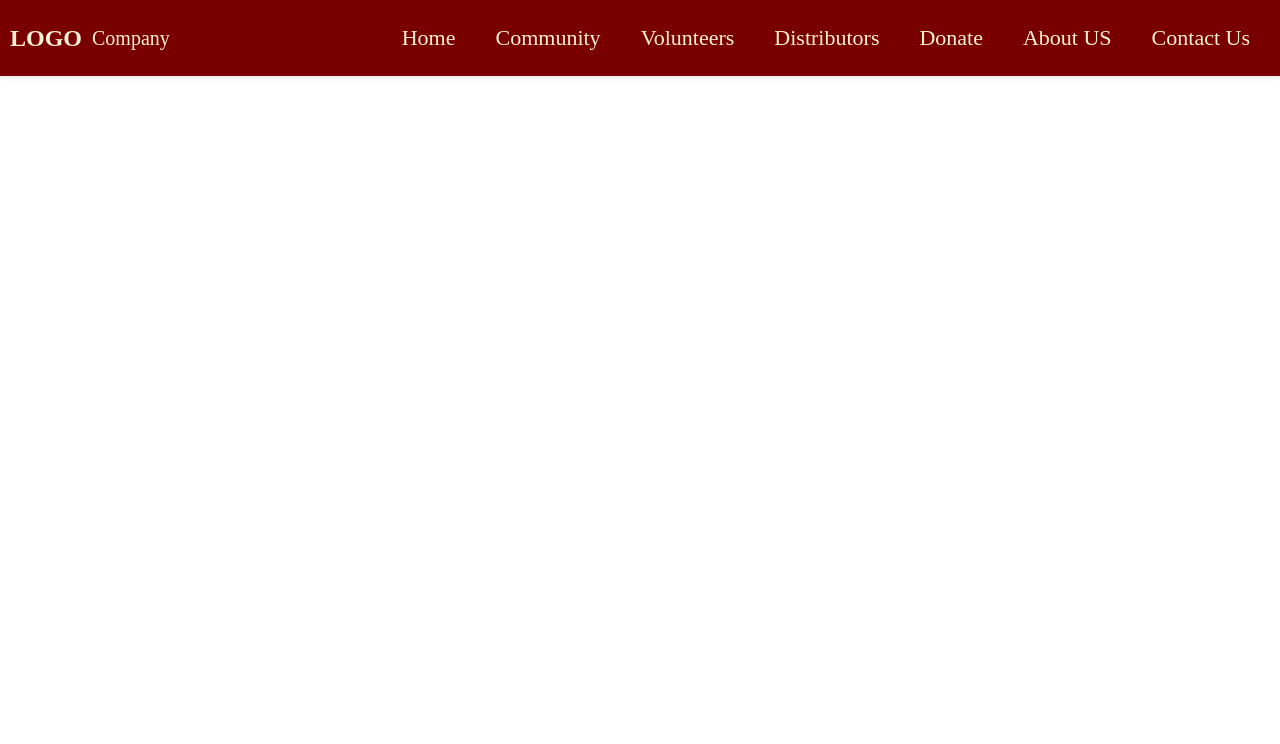
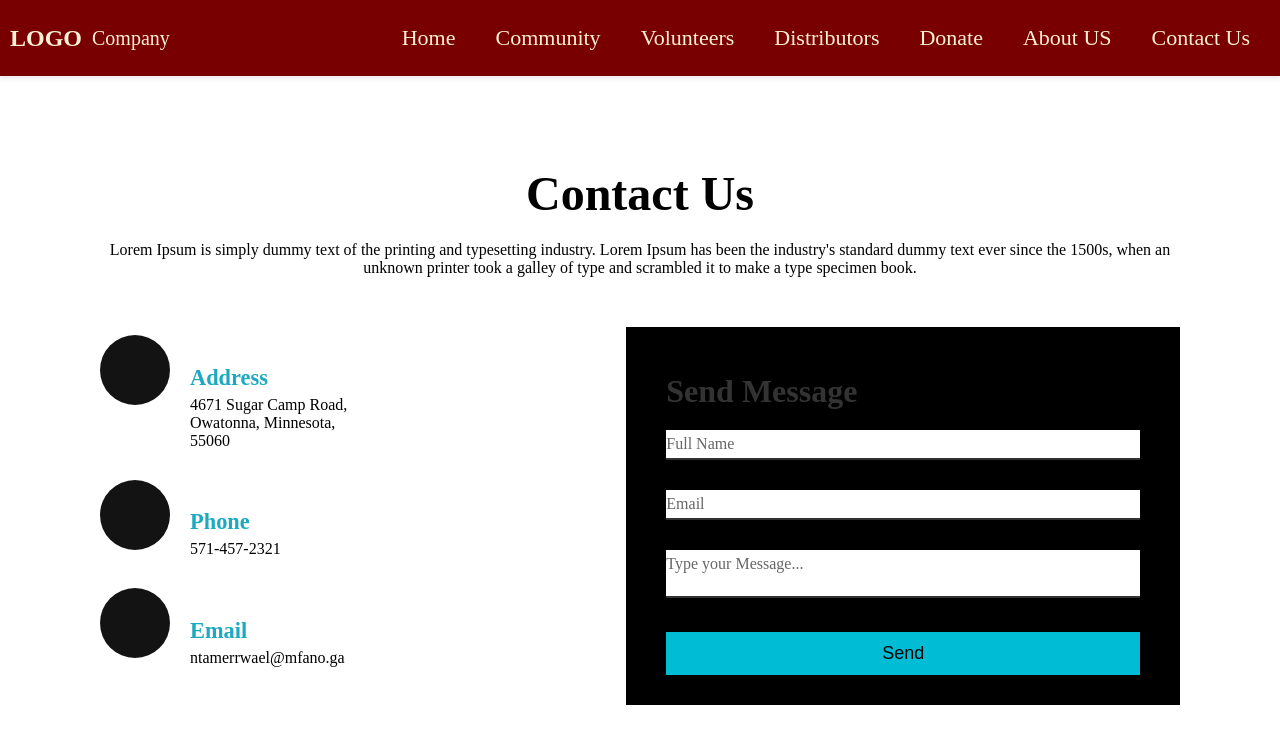
Before and after one commit to shrihari-joshi/Share_Plate, a React (Create React App) app in the folder app/: page /contactus in a window 1280 px wide. Shown: the top 744 px of the page. Built offline with nearby package versions, Linux system fonts and the light colour scheme.

Commit message:
Aur Changes In Contact Us

```diff
--- a/app/src/App.jsx
+++ b/app/src/App.jsx
@@ -1,7 +1,7 @@
 import React from 'react';
 import { BrowserRouter as Router, Routes, Route } from 'react-router-dom';
 import Aboutus from './Components/AboutUs/Aboutus';
-import Contactus from './Components/Contactus';
+import Contactus from './Components/ContactUs/Contactus';
 import Community from './Components/SignUp/community/Community';
 import Distributors from './Components/Distributors';
 import Navbar from './Components/Navbar/Navbar';
--- /dev/null
+++ b/app/src/Components/ContactUs/Contactus.css
@@ -0,0 +1,195 @@
+/* @import url('https://fonts.googleapis.com/css2?family=Poppins:wght@400;600;700&display=swap'); */
+
+/* {
+  padding: 0;
+  margin: 0;
+  box-sizing: border-box;
+  font-family: 'Poppins', sans-serif;
+} */
+
+/* body {
+  min-height: 100vh;
+  width: 100%;
+  display: flex;
+  justify-content: center;
+  align-items: center;
+  background-image: url(https://images.pexels.com/photos/325185/pexels-photo-325185.jpeg?auto=compress&cs=tinysrgb&dpr=2&h=650&w=940);
+  background-size: cover;
+  background-position: center;
+  position: relative;
+}
+
+body::after {
+  content: "";
+  position: absolute;
+  top: 0;
+  left: 0;
+  height: 100%;
+  width: 100%;
+  background-color: rgba(0,0,0,0.8);*
+} */
+
+section {
+  position: relative;
+  z-index: 3;
+  padding-top: 50px;
+  padding-bottom: 50px;
+}
+
+.Acontainer {
+  max-width: 1080px;
+  margin-left: auto;
+  margin-right: auto;
+  padding-left: 20px;
+  padding-right: 20px;
+}
+
+.section-header {
+  margin-bottom: 50px;
+  text-align: center;
+}
+
+.section-header h2 {
+  color: #000000;
+  font-weight: bold;
+  font-size: 3em;
+  margin-bottom: 20px;
+}
+
+.section-header p {
+  color: #000000;
+}
+
+.row  {
+  display: flex;
+  flwx-wrap: wrap;
+  align-items: center;
+  justify-content: space-between;
+}
+
+.contact-info {
+  width: 50%;
+}
+
+.contact-info-item {
+  display: flex;
+  margin-bottom: 30px;
+}
+
+.contact-info-icon {
+  height: 70px;
+  width: 70px;
+  background-color: #131313;
+  text-align: center;
+  border-radius: 50%;
+}
+
+.contact-info-icon i {
+  font-size: 30px;
+  line-height: 70px;
+}
+
+.contact-info-content {
+  margin-left: 20px;
+}
+
+.contact-info-content h4 {
+  color: #1da9c0;
+  font-size: 1.4em;
+  margin-bottom: 5px;
+}
+
+.contact-info-content p {
+  color: #000000;
+  font-size: 1em;
+}
+
+.contact-form {
+  background-color: #000000;
+  padding: 40px;
+  width: 45%;
+  padding-bottom: 20px;
+  padding-top: 20px;
+}
+
+.contact-form h2 {
+  font-weight: bold;
+  font-size: 2em;
+  margin-bottom: 10px;
+  color: #333;
+}
+
+.contact-form .input-box {
+  position: relative;
+  width: 100%;
+  margin-top: 10px;
+}
+
+.contact-form .input-box input,
+.contact-form .input-box textarea{
+  width: 100%;
+  padding: 5px 0;
+  font-size: 16px;
+  margin: 10px 0;
+  border: none;
+  border-bottom: 2px solid #333;
+  outline: none;
+  resize: none;
+}
+
+.contact-form .input-box span {
+  position: absolute;
+  left: 0;
+  padding: 5px 0;
+  font-size: 16px;
+  margin: 10px 0;
+  pointer-events: none;
+  transition: 0.5s;
+  color: #666;
+}
+
+.contact-form .input-box input:focus ~ span,
+.contact-form .input-box textarea:focus ~ span{
+  color: #e91e63;
+  font-size: 12px;
+  transform: translateY(-20px);
+}
+
+.contact-form .input-box input[type="submit"]
+{
+  width: 100%;
+  background: #00bcd4;
+  color: #040404;
+  border: none;
+  cursor: pointer;
+  padding: 10px;
+  font-size: 18px;
+  border: 1px solid #00bcd4;
+  transition: 0.5s;
+}
+
+.contact-form .input-box input[type="submit"]:hover
+{
+  background: #0f0e0e;
+  color: #00bcd4;
+}
+
+@media (max-width: 991px) {
+  section {
+    padding-top: 50px;
+    padding-bottom: 50px;
+  }
+
+  .row {
+    flex-direction: column;
+  }
+
+  .contact-info {
+    margin-bottom: 40px;
+    width: 100%;
+  }
+
+  .contact-form {
+    width: 100%;
+  }
+}
--- /dev/null
+++ b/app/src/Components/ContactUs/Contactus.jsx
@@ -0,0 +1,89 @@
+
+import React, { useState, useEffect } from 'react';
+import axios from 'axios';
+import './Contactus.css'
+const Contactus = () => {
+
+    return (
+        <div>
+            <section>
+
+                <div class="section-header">
+                    <div class="Acontainer">
+                        <h2>Contact Us</h2>
+                        <p>Lorem Ipsum is simply dummy text of the printing and typesetting industry. Lorem Ipsum has been the industry's standard dummy text ever since the 1500s, when an unknown printer took a galley of type and scrambled it to make a type specimen book.</p>
+                    </div>
+                </div>
+
+                <div class="Acontainer">
+                    <div class="row">
+
+                        <div class="contact-info">
+                            <div class="contact-info-item">
+                                <div class="contact-info-icon">
+                                    <i class="fas fa-home"></i>
+                                </div>
+
+                                <div class="contact-info-content">
+                                    <h4>Address</h4>
+                                    <p>4671 Sugar Camp Road,<br /> Owatonna, Minnesota, <br />55060</p>
+                                </div>
+                            </div>
+
+                            <div class="contact-info-item">
+                                <div class="contact-info-icon">
+                                    <i class="fas fa-phone"></i>
+                                </div>
+
+                                <div class="contact-info-content">
+                                    <h4>Phone</h4>
+                                    <p>571-457-2321</p>
+                                </div>
+                            </div>
+
+                            <div class="contact-info-item">
+                                <div class="contact-info-icon">
+                                    <i class="fas fa-envelope"></i>
+                                </div>
+
+                                <div class="contact-info-content">
+                                    <h4>Email</h4>
+                                    <p>ntamerrwael@mfano.ga</p>
+                                </div>
+                            </div>
+                        </div>
+
+                        <div class="contact-form">
+                            <form action="" id="contact-form">
+                                <h2>Send Message</h2>
+                                <div class="input-box">
+                                    <input type="text" required="true" name=""/>
+                                        <span>Full Name</span>
+                                </div>
+
+                                <div class="input-box">
+                                    <input type="email" required="true" name="" />
+                                    <span>Email</span>
+                                </div>
+
+                                <div class="input-box">
+                                    <textarea required="true" name=""></textarea>
+                                    <span>Type your Message...</span>
+                                </div>
+
+                                <div class="input-box">
+                                    <input type="submit" value="Send" name="" />
+                                </div>
+                            </form>
+                        </div>
+
+                    </div>
+                </div>
+            </section>
+
+
+        </div>
+    );
+}
+
+export default Contactus
--- a/app/src/Components/Contactus.jsx
+++ /dev/null
@@ -1,16 +0,0 @@
-
-import React, { useState, useEffect } from 'react';
-import axios from 'axios';
-
-const Contactus = () => {
-
-    return (
-        <div>
-
-
-
-        </div>
-    );
-}
-
-export default Contactus
```
